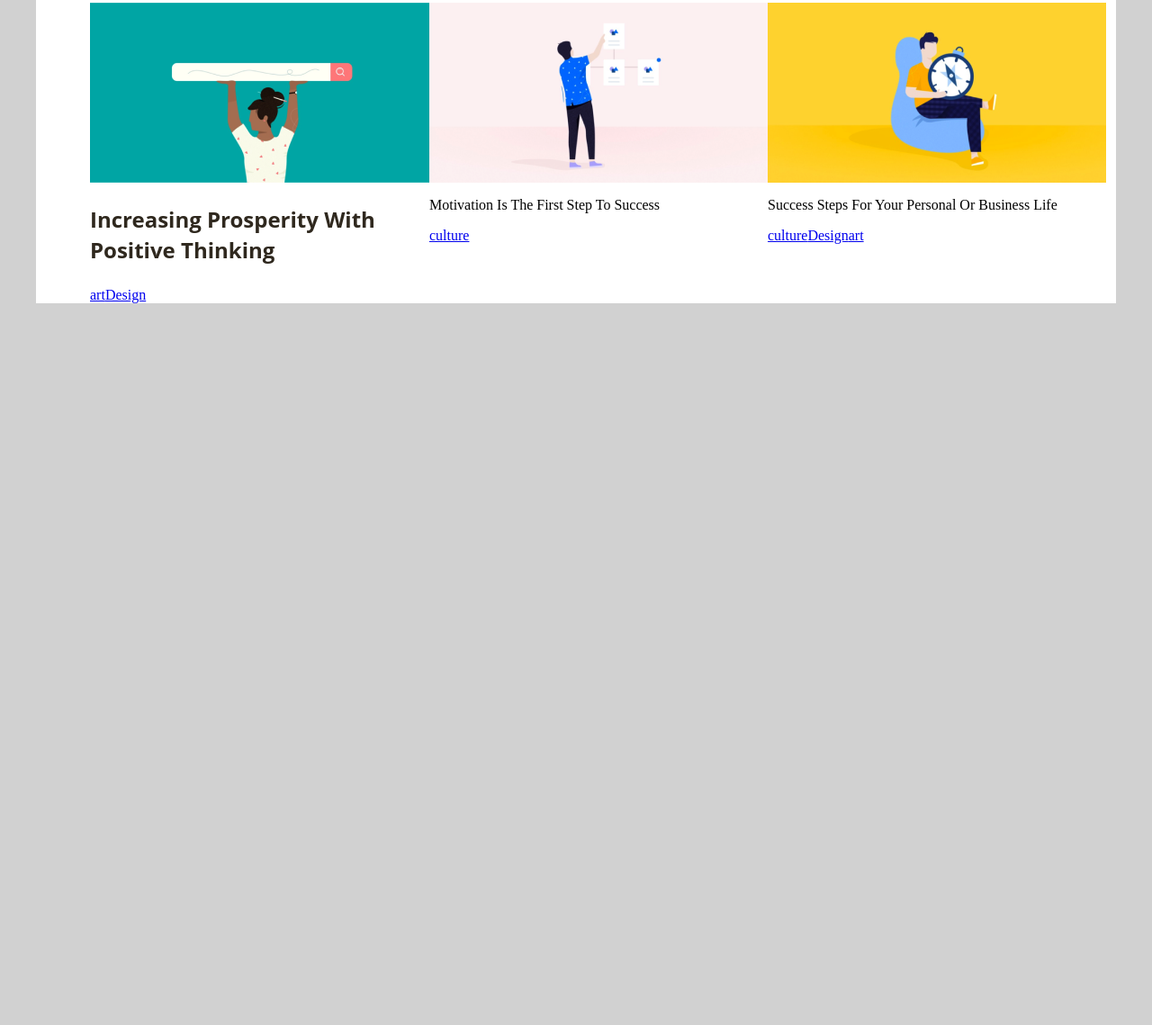
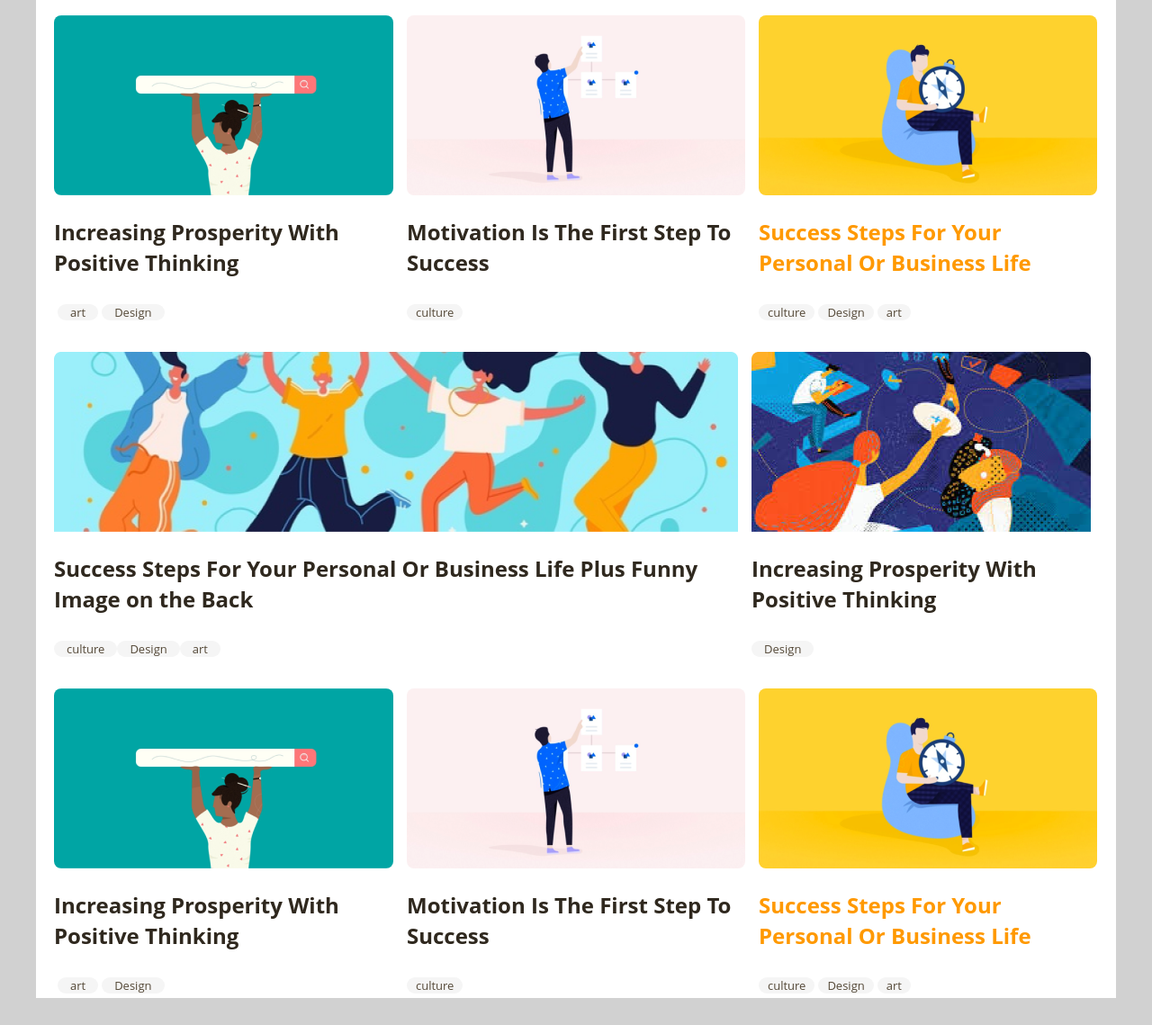
Before and after one commit to mukhammadazam/uyishi, a plain HTML site: page index.html in a window 1280 px wide. Shown: the part 1176-2315 px from the top of the page at 90% size. Before the commit the page ends 1529 px from the top, so only its background shows below. Drawn offline with Linux system fonts and the light colour scheme.

Commit message:
added index.html and css/style.css imges

```diff
--- a/css/style.css
+++ b/css/style.css
@@ -259,9 +259,8 @@ color: #2F281E;
     display: flex;
 
     gap: 10px;
-} .marketing-item{
+}
 
-}
 .marketing-link{
     width: 47px;
 height: 28px;
@@ -295,7 +294,23 @@ border-radius: 90px;
 .str-list{
     display: flex;
     list-style: none;
+    margin: 30px 0 ;
+    padding: 0;
+
 }
+
+
+.str-item{
+    margin-right: 15px;
+
+}
+
+.st-img{
+    background: #FFFFFF;
+    border-radius: 8px;
+}
+
+
 
 .str-text{
     font-family: 'Open Sans';
@@ -308,3 +323,138 @@ line-height: 34px;
 
 color: #2F281E;
 }
+
+.str-link{
+    text-decoration: none;
+font-family: 'Open Sans';
+font-style: normal;
+font-weight: 400;
+font-size: 13px;
+line-height: 28px;
+/* identical to box height, or 215% */
+margin-left: 4px;
+padding: 0 14px;
+background: #F5F5F5;
+border-radius: 90px;
+
+color: #544837;
+}
+
+.sr-text{
+    font-family: 'Open Sans';
+font-style: normal;
+font-weight: 700;
+font-size: 24px;
+line-height: 34px;
+/* or 142% */
+
+
+color: #2F281E;
+
+}
+.st-link{
+    background: #F5F5F5;
+border-radius: 90px;
+
+width: 73px;
+height: 28px;
+padding: 0 10px;
+font-family: 'Open Sans';
+font-style: normal;
+font-weight: 400;
+font-size: 13px;
+line-height: 28px;
+/* identical to box height, or 215% */
+text-decoration: none;
+
+color: #544837;
+}
+
+.s-text{
+    font-family: 'Open Sans';
+font-style: normal;
+font-weight: 700;
+font-size: 24px;
+line-height: 34px;
+/* or 142% */
+
+
+color: #FF9900;
+}
+.s-link{
+    font-family: 'Open Sans';
+font-style: normal;
+font-weight: 400;
+font-size: 13px;
+line-height: 28px;
+/* identical to box height, or 215% */
+background: #F5F5F5;
+border-radius: 90px;
+padding: 0 10px;
+margin-right: 4px;
+color: #544837;
+text-decoration: none;
+
+}
+/* INC-SITE */
+.inc-list{
+    display: flex;
+    margin: 30px 0;
+    padding: 0;
+    list-style: none;
+
+}
+
+.inc-item{
+    margin: 0 7.5px;
+margin: 0;
+padding: 0;
+}
+
+.inc-img{
+    margin: 0;
+    padding: 0;
+    margin-right: 15px;
+
+}
+.inc-text{
+    width: 719px;
+    font-family: 'Open Sans';
+font-style: normal;
+font-weight: 700;
+font-size: 24px;
+line-height: 34px;
+/* or 142% */
+
+
+color: #2F281E;
+}
+
+.inc-link{
+    padding: 0 14px;
+
+font-family: 'Open Sans';
+font-style: normal;
+font-weight: 400;
+font-size: 13px;
+line-height: 28px;
+/* identical to box height, or 215% */
+text-decoration: none;
+
+background: #F5F5F5;
+border-radius: 90px;
+color: #544837;
+}
+
+.in-text{
+
+font-family: 'Open Sans';
+font-style: normal;
+font-weight: 700;
+font-size: 24px;
+line-height: 34px;
+/* or 142% */
+
+
+color: #2F281E;
+}
--- a/index.html
+++ b/index.html
@@ -88,9 +88,19 @@
                         <li class="marketing-item"><a class="marketing-link"  href="#">Design  </a></li>
                     </ol>
                     <ul class="str-list">
-                        <li class="str-item"><img src="./imges/1.png" alt=""><p class="str-text">Increasing Prosperity With Positive Thinking</p><a href="#">art</a><a href="#">Design</a></li>
-                        <li class="str-item"><img src="./imges/pic2.png" alt=""><p class="sr-text">Motivation Is The First Step To Success</p><a href="#">culture</a></li>
-                        <li class="str-item"><img src="./imges/3.png" alt=""><p class="s-text">Success Steps For Your Personal Or Business Life</p><a href="#">culture</a><a href="#">Design</a><a href="#">art</a></li>
+                        <li class="str-item"><img class="st-img" src="./imges/1.png" alt=""><p class="str-text">Increasing Prosperity With Positive Thinking</p><a class="str-link" href="#">art</a><a class="str-link" href="#">Design</a></li>
+                        <li class="str-item srt"><img class="st-img" src="./imges/pic2.png" alt="" width="376"><p class="sr-text">Motivation Is The First Step To Success</p><a class="st-link" href="#">culture</a></li>
+                        <li class="str-item"><img class="st-img" src="./imges/3.png" alt="" width="376"><p class="s-text">Success Steps For Your Personal Or Business Life</p><a class="s-link" href="#">culture</a><a class="s-link" href="#">Design</a><a class="s-link" href="#">art</a></li>
+                    </ul>
+
+                    <ul class="inc-list">
+                        <li class="inc-item"><img class="inc-img" src="./imges/img4.png" alt="" width="760" height="200"> <p class="inc-text">Success Steps For Your Personal Or Business Life Plus Funny Image on the Back</p><a class="inc-link" href="#">culture</a><a class="inc-link"  href="#">Design</a><a class="inc-link" href="#">art</a></li>
+                        <li class="inc-item"><img src="./imges/5.png" alt="" width="377"><p class="in-text">Increasing Prosperity With Positive Thinking</p><a class="inc-link" href="@" >Design</a></li>
+                    </ul>
+                    <ul class="str-list">
+                        <li class="str-item"><img class="st-img" src="./imges/1.png" alt=""><p class="str-text">Increasing Prosperity With Positive Thinking</p><a class="str-link" href="#">art</a><a class="str-link" href="#">Design</a></li>
+                        <li class="str-item srt"><img class="st-img" src="./imges/pic2.png" alt="" width="376"><p class="sr-text">Motivation Is The First Step To Success</p><a class="st-link" href="#">culture</a></li>
+                        <li class="str-item"><img class="st-img" src="./imges/3.png" alt="" width="376"><p class="s-text">Success Steps For Your Personal Or Business Life</p><a class="s-link" href="#">culture</a><a class="s-link" href="#">Design</a><a class="s-link" href="#">art</a></li>
                     </ul>
                 </div>
             </div>
```
Also changed, not shown: imges/pic6.png (deleted).
